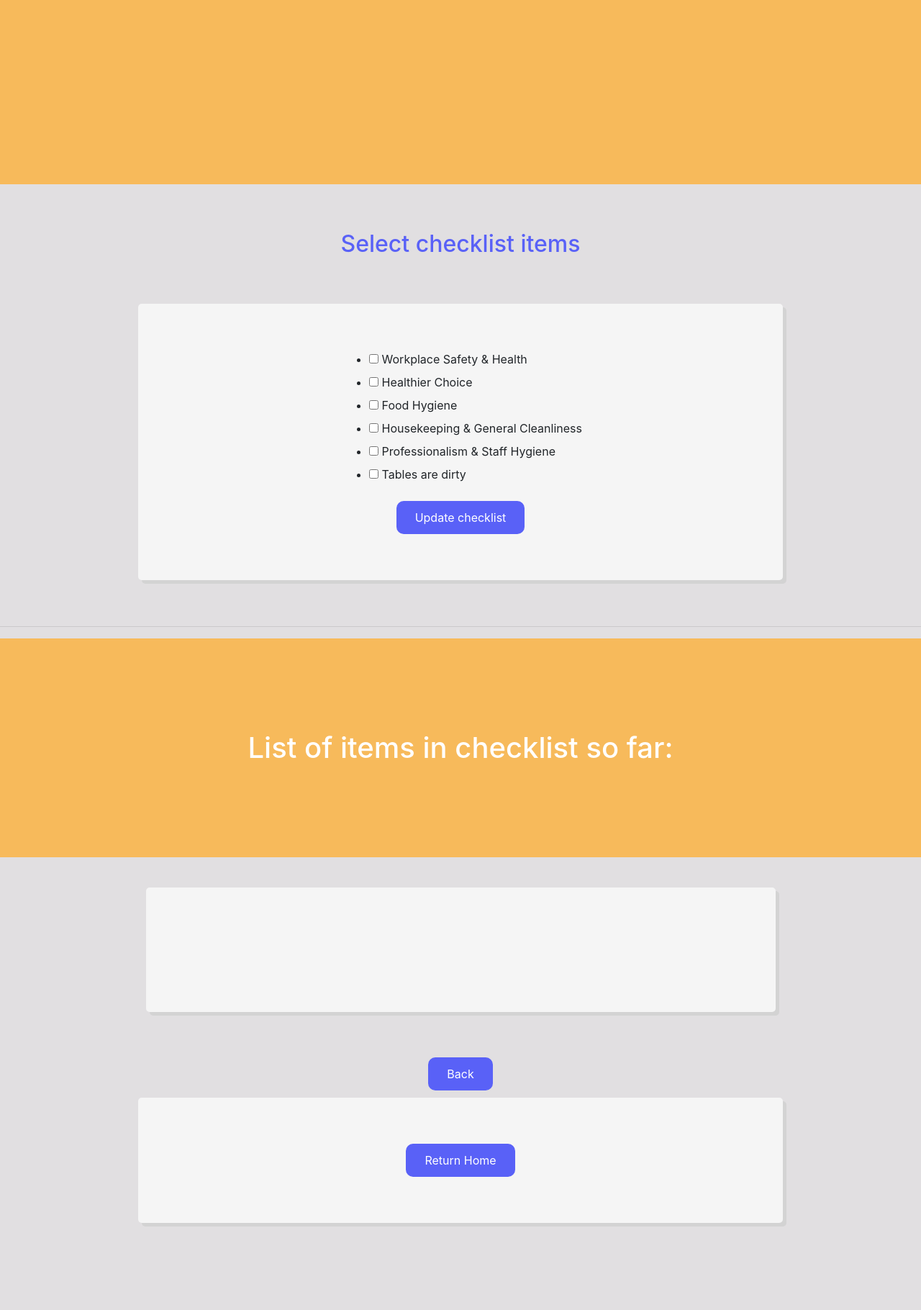
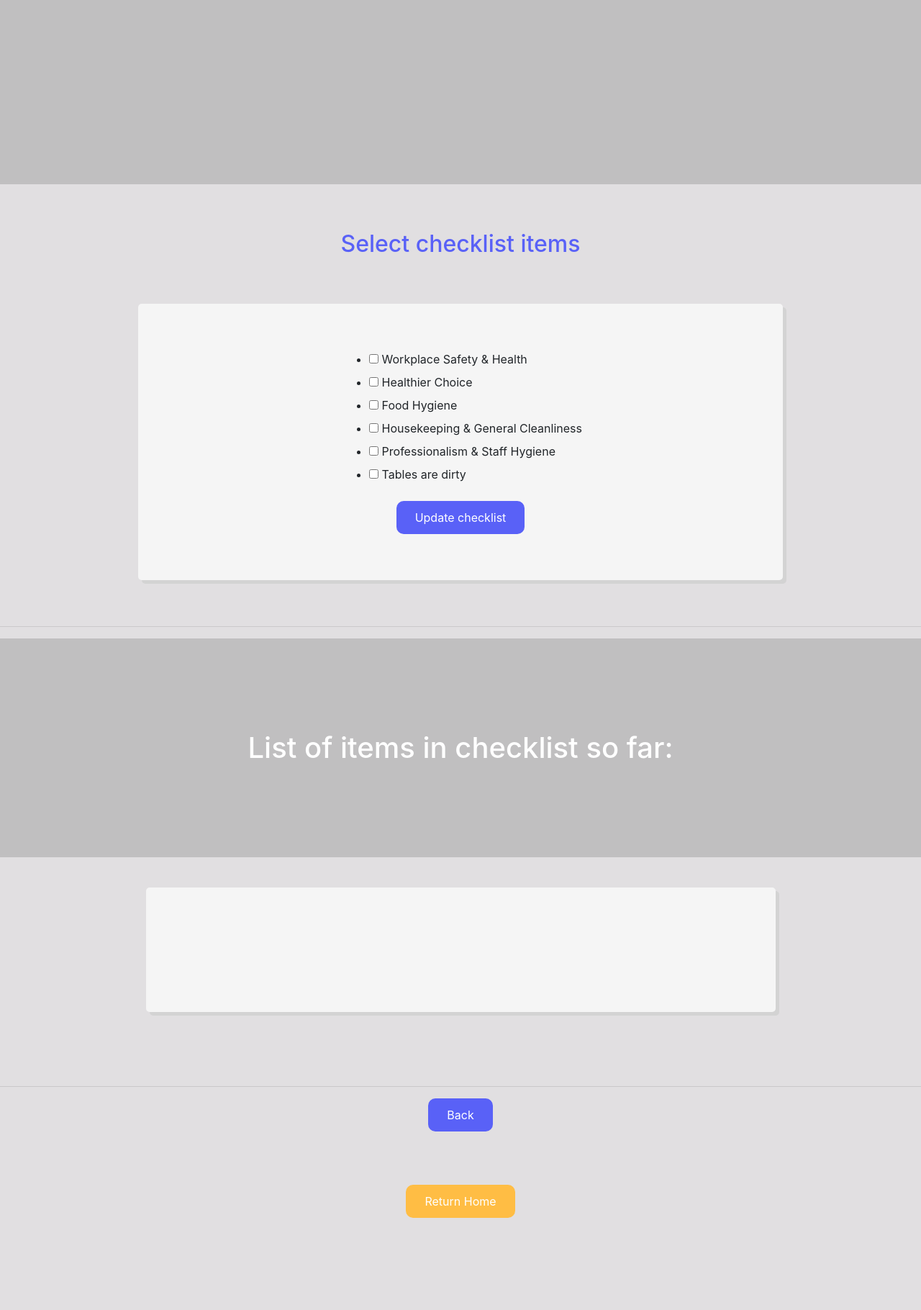
Before and after one commit to pjx98/TecWatch, a Django app: template checklist/templates/view_checklist.html in a window 1280 px wide. Shown: the whole page at 72% size. Before the commit the page ends 1704 px from the top, so only its background shows below. Run offline with Django 3.2, Linux system fonts and the light colour scheme; the template is opened without the code that fills it: values that come from a table or form of the project are taken from there, others are empty; data comes from the database, SQL or seed files in the repository; parts of the project's set-up code (start-up, migrations or seed data) failed here and were passed over; some libraries are stand-ins or nearby versions.

Commit message:
fixed homepage

```diff
--- a/checklist/static/css/view_checklist.css
+++ b/checklist/static/css/view_checklist.css
@@ -4,45 +4,13 @@ body {
 
 h1 {
     color: #fff;
-    background-color: #f7ba5b;
+    background-color: #C0BFC0;
     padding: 10%;
 }
 
 h2{
     margin: 5%;
     color:#5961F7;
-}
-
-.btn-primary {
-    transition-duration: 0.2s;
-    background-color: #5961F7;
-    border-color: transparent;
-    border-radius: 10px;
-    color: white;
-    padding: 10px 25px;
-    text-align: center;
-    text-decoration: none;
-    display: inline-block;
-    font-size: 16px;
-}
-.btn-primary:hover {
-    background-color: #fff;
-    color: #5961F7;
-}
-
-#return {
-    background-color: #f7ba5b;
-    transition-duration: 0.2s;
-}
-#return:hover{
-    background-color: #fff;
-    color: #f7ba5b;
-}
-
-#idform{
-    background-color: transparent;
-    margin:0px;
-    padding: 0px;
 }
 
 form {
@@ -58,3 +26,33 @@ form {
     border-radius: 5px;
     box-shadow: 5px 5px #D3D3D3;
 }
+
+.btn-primary {
+    transition-duration: 0.2s;
+    background-color: #5961F7;
+    border-color: transparent;
+    border-radius: 10px;
+    color: white;
+    padding: 10px 25px;
+    text-align: center;
+    text-decoration: none;
+    display: inline-block;
+    font-size: 16px;
+}
+.btn-primary: hover {
+    background-color: #fff;
+    color: #5961F7;
+}
+
+
+#returnform{
+    background-color: transparent !important;
+    box-shadow: none !important;
+}
+
+#returnbutton {
+    background-color: #FFBD44;
+}
+#returnbutton:hover {
+    border-color: transparent;
+}
--- a/checklist/templates/view_checklist.html
+++ b/checklist/templates/view_checklist.html
@@ -60,15 +60,17 @@
         </form>
     </div>
 
+    <br><hr/>
     <button type="button" class="btn btn-primary" value="score" onClick="javascript:history.go(-1);">Back</button>
-    <form action="/singhealth/homestaff/" method="POST" id="idForm"
+
+    <br>
+
+    <form action="/singhealth/homestaff/" method="POST" id="returnform"
             enctype="multipart/form-data">
             {% csrf_token %}
-        <button type="submit" class="btn btn-primary" name="return"
+        <button type="submit" class="btn btn-primary" name="return"id="returnbutton"
         value={{staff.username}} form="idForm">Return Home</button>
         </form>
-    <br> <br>
-
 
 
 
```
